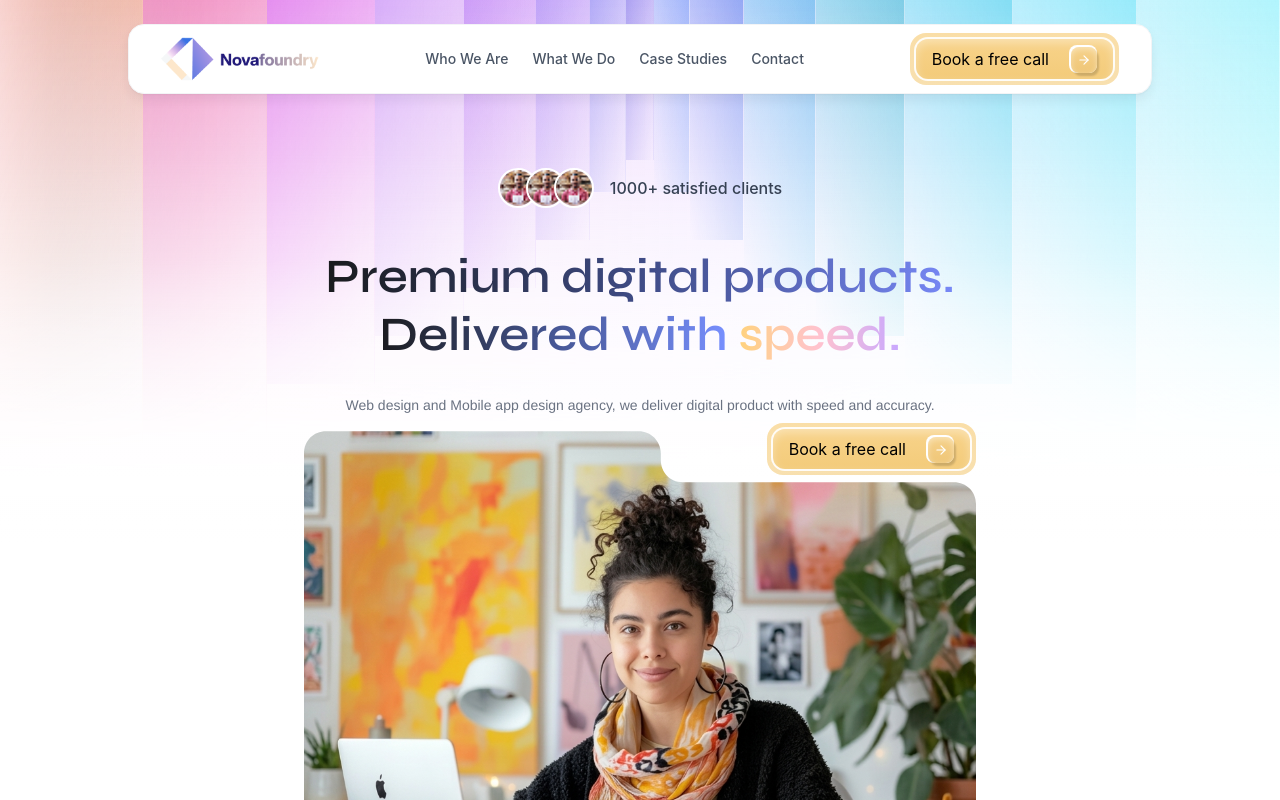
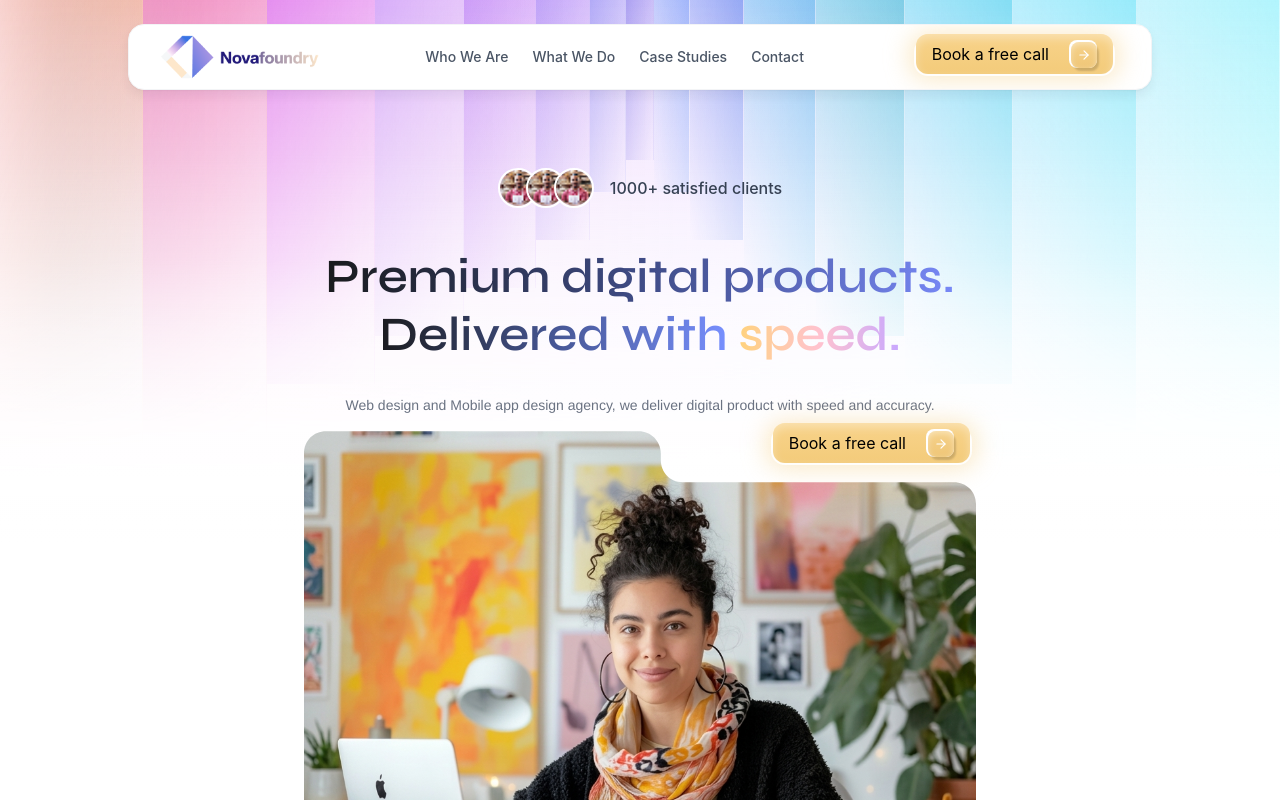
Before and after one commit to NovaFoundry-Technologies/novafoundry, a React (Vite) app: page / in a window 1280 px wide. Shown: the top 800 px of the page. Built offline with nearby package versions, Linux system fonts and the light colour scheme; a web font is replaced by a local one.

Commit message:
Feat: button design updated

```diff
--- a/src/components/ui/Button.tsx
+++ b/src/components/ui/Button.tsx
@@ -2,8 +2,9 @@ import { FiArrowRight } from "react-icons/fi";
 
 export default function Button() {
   return (
-    <div className="inline-block rounded-2xl bg-gradient-to-b from-[#F8D38A]/75 to-[#F3CB7A]/60 p-1">
-      <div className="p-0.5 rounded-[14px] bg-white/90">
+    <div className="relative inline-block rounded-2xl  p-1">
+      <div className="absolute inset-0 -z-10 rounded-2xl bg-gradient-to-b from-[#F8D38A]/55 to-[#F3CB7A]/40 blur-md " />
+      <div className="relative p-0.5 rounded-[14px] bg-white/90">
         <button
           className="
             flex items-center justify-between gap-5
@@ -18,6 +19,7 @@ export default function Button() {
             to-[#F3CB7A]
 
             shadow-[inset_0_4px_10px_rgba(255,255,255,0.35)]
+            -mt-1.5
           "
         >
           <span className="text-md font-normal font-extralight font-['inter'] text-black">
```
